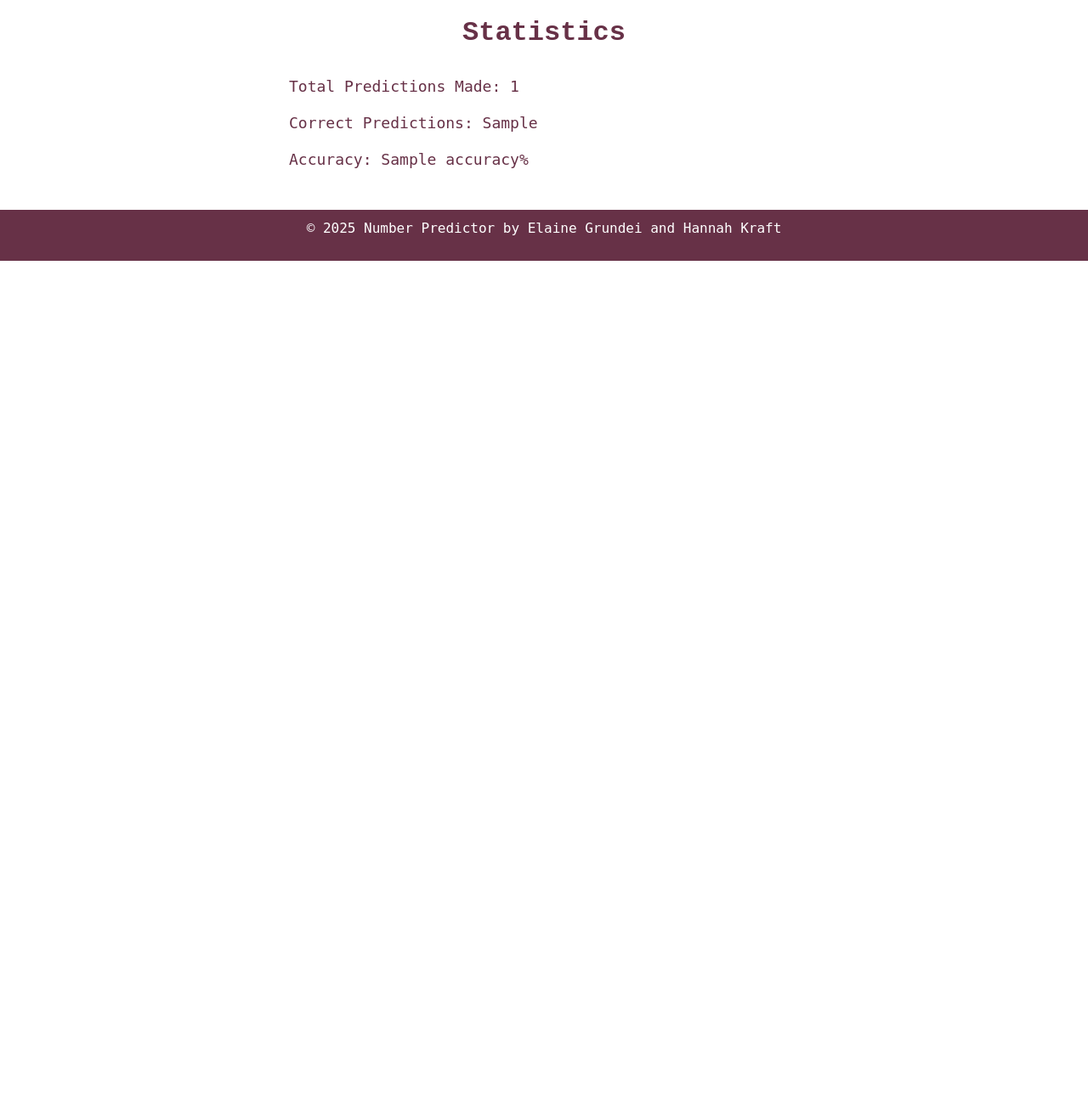
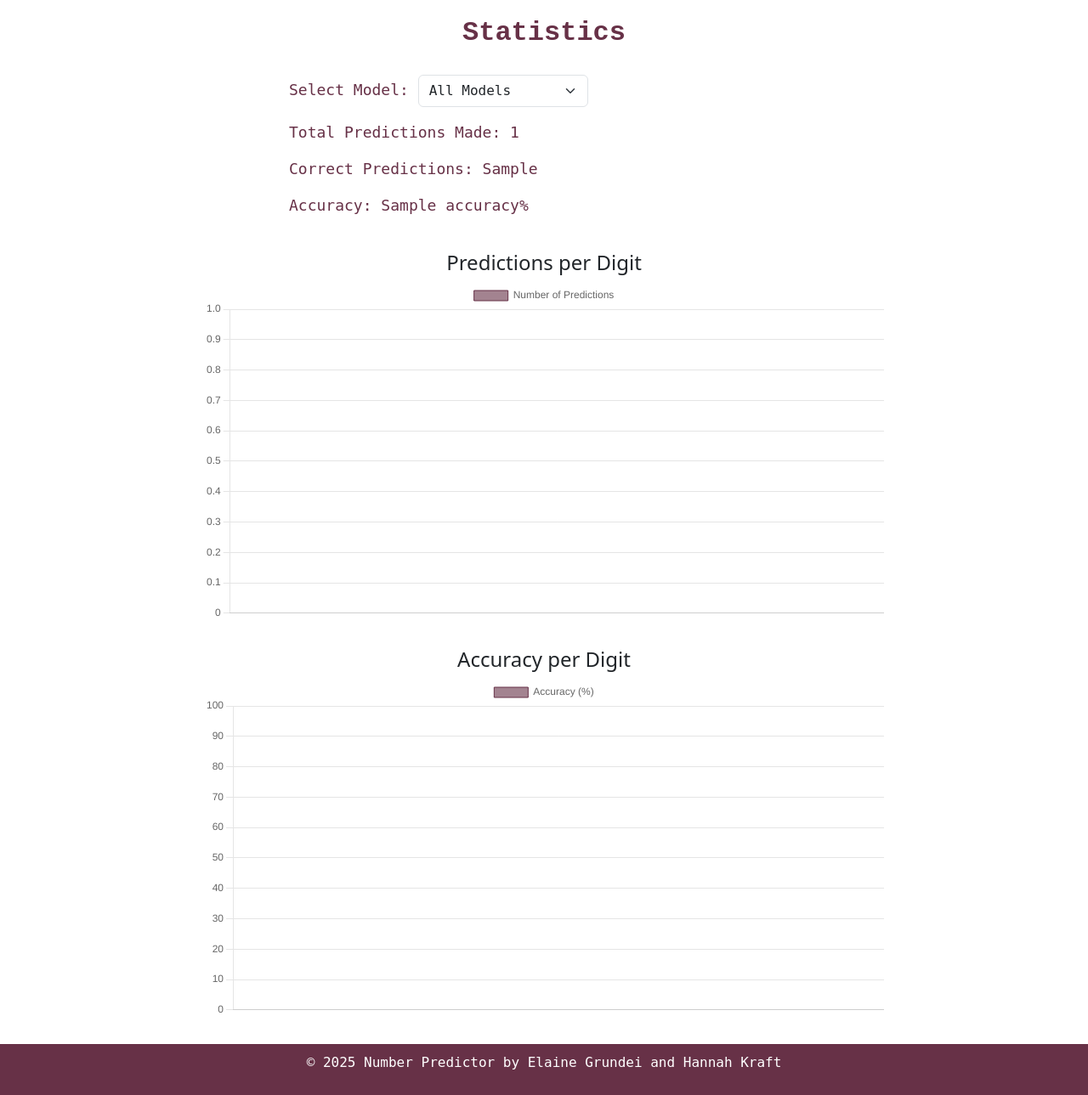
Before and after one commit to AimeeElaineGrundei/project_dski_mnist_dataset, a Flask app: template templates/statistics.html in a window 1280 px wide. Shown: the part 56-1345 px from the top of the page at 85% size. Before the commit the page ends 363 px from the top, so only its background shows below. Run offline with Flask 3, Linux system fonts and the light colour scheme; the template is opened without the code that fills it: most values are stand-ins (such as "Sample title", 1, 10 or a date in 2020).

Commit message:
statistic added

```diff
--- a/main.py
+++ b/main.py
@@ -2,6 +2,7 @@
 import base64
 from io import BytesIO
 import io
+from typing import Counter
 from database_operations import insert_result, fetch_all, fetch_by_model, create_table
 import keras
 from PIL import Image, ImageOps
@@ -60,10 +61,48 @@ def history():
 
     return render_template("history.html", history=history_list)
 
-@app.route('/statistics')
+
+@app.route("/statistics")
 def statistics():
-    # results = fetch_all()
-    return render_template('statistics.html')
+    selected_model = request.args.get('model', 'all')
+    results = fetch_all() if selected_model == 'all' else fetch_by_model(selected_model)
+
+    total_predictions = len(results)
+    correct_predictions = sum([row[6] for row in results])
+
+    accuracy = round((correct_predictions / total_predictions * 100) if total_predictions else 0, 2)
+
+    predictions_counter = Counter()
+    accuracy_counter = {str(i): 0 for i in range(10)}
+    count_per_digit = {str(i): 0 for i in range(10)}
+
+    for row in results:
+        pred = str(row[4])  # predicted_label
+        true = str(row[5])  # true_label
+        correct = row[6]
+
+        predictions_counter[pred] += 1
+        count_per_digit[true] += 1
+        if correct:
+            accuracy_counter[true] += 100
+
+    # calculate accuracy per digit (if count=0 -> 0%)
+    accuracy_per_digit = {}
+    for digit in range(10):
+        digit_str = str(digit)
+        if count_per_digit[digit_str] > 0:
+            accuracy_per_digit[digit_str] = round(accuracy_counter[digit_str] / count_per_digit[digit_str], 2)
+        else:
+            accuracy_per_digit[digit_str] = 0
+
+    return render_template(
+        "statistics.html",
+        total_predictions=total_predictions,
+        correct_predictions=correct_predictions,
+        accuracy=accuracy,
+        predictions_per_digit=predictions_counter,
+        accuracy_per_digit=accuracy_per_digit
+    )
 
 @app.route('/predict', methods=['POST'])
 def predict():
--- a/templates/statistics.html
+++ b/templates/statistics.html
@@ -5,6 +5,7 @@
     <meta name="viewport" content="width=device-width, initial-scale=1.0">
     <link href="https://cdn.jsdelivr.net/npm/bootstrap@5.3.2/dist/css/bootstrap.min.css" rel="stylesheet">
     <script src="https://cdn.jsdelivr.net/npm/bootstrap@5.3.2/dist/js/bootstrap.bundle.min.js"></script>
+    <script src="https://cdn.jsdelivr.net/npm/chart.js"></script>
     <title>Number Predictor</title>
     <link rel="stylesheet" href="{{ url_for('static', filename='styles.css') }}">
 </head>
@@ -30,11 +31,74 @@
 <div class="content">
     <h2 style="text-align: center; margin-top: 20px; font-family: 'Courier New', Courier, monospace; color: #673147; font-weight: bold"><b>Statistics</b></h2>
     <div class="statistics-container" style="margin-top: 30px; max-width: 600px; margin-left: auto; margin-right: auto;">
+        <p style="font-size: 18px;">Select Model:
+          <select id="modelSelect" class="form-select" style="width: 200px; display: inline-block;">
+              <option value="all" {% if selected_model == 'all' %}selected{% endif %}>All Models</option>
+              {% for model in models %}
+              <option value="{{ model }}" {% if selected_model == model %}selected{% endif %}>{{ model }}</option>
+              {% endfor %}
+          </select>
+        </p>
         <p style="font-size: 18px;">Total Predictions Made: {{ total_predictions }}</p>
         <p style="font-size: 18px;">Correct Predictions: {{ correct_predictions }}</p>
         <p style="font-size: 18px;">Accuracy: {{ accuracy }}%</p>
     </div>
+
+    <div class="charts-container" style="margin-top: 40px; max-width: 800px; margin-left: auto; margin-right: auto;">
+        <h4 style="text-align: center;">Predictions per Digit</h4>
+        <canvas id="predictionsChart" width="400" height="200"></canvas>
+
+        <h4 style="text-align: center; margin-top: 30px;">Accuracy per Digit</h4>
+        <canvas id="accuracyChart" width="400" height="200"></canvas>
+    </div>
 </div>
+
+<script>
+    document.getElementById('modelSelect').addEventListener('change', () => {
+      const selectedModel = document.getElementById('modelSelect').value;
+      window.location.href = `/statistics?model=${selectedModel}`;
+    });
+
+    const predictionsData = {{ predictions_per_digit|tojson }};
+    const digits = Object.keys(predictionsData);
+    const predictionsValues = Object.values(predictionsData);
+
+    const ctx1 = document.getElementById('predictionsChart').getContext('2d');
+    new Chart(ctx1, {
+        type: 'bar',
+        data: {
+            labels: digits,
+            datasets: [{
+                label: 'Number of Predictions',
+                data: predictionsValues,
+                backgroundColor: 'rgba(103, 49, 71, 0.6)',
+                borderColor: 'rgba(103, 49, 71, 1)',
+                borderWidth: 1
+            }]
+        },
+        options: { scales: { y: { beginAtZero: true } } }
+    });
+
+    const accuracyData = {{ accuracy_per_digit|tojson }};
+    const accuracyValues = Object.values(accuracyData);
+
+    const ctx2 = document.getElementById('accuracyChart').getContext('2d');
+    new Chart(ctx2, {
+        type: 'bar',
+        data: {
+            labels: digits,
+            datasets: [{
+                label: 'Accuracy (%)',
+                data: accuracyValues,
+                backgroundColor: 'rgba(103, 49, 71, 0.6)',
+                borderColor: 'rgba(103, 49, 71, 1)',
+                borderWidth: 1
+            }]
+        },
+        options: { scales: { y: { beginAtZero: true, max: 100 } } }
+    });
+</script>
+
 <div class="footer" style="text-align: center; margin-top: 30px;">
         <footer><p>&copy; 2025 Number Predictor by Elaine Grundei and Hannah Kraft</p></footer>
 </div>
```
